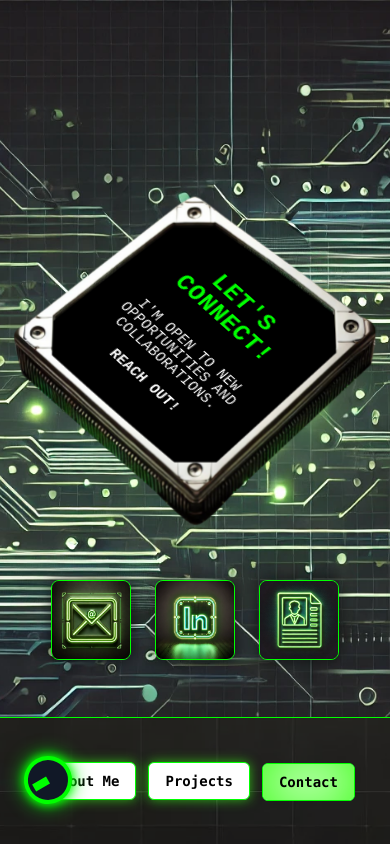
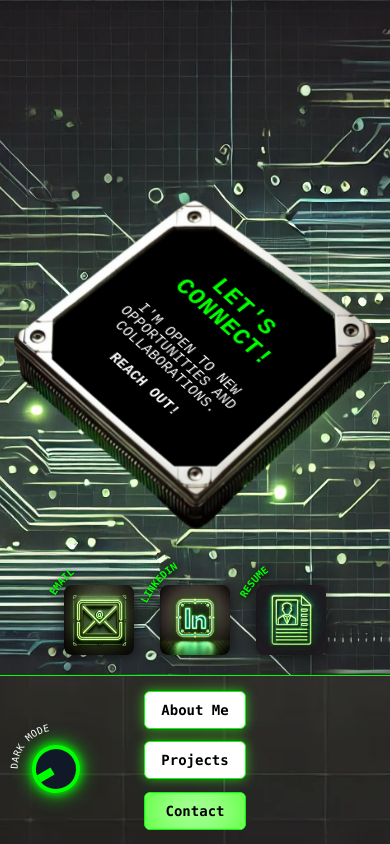
Before and after one commit to Eliav-Nachmani/portfolio, a Next.js app: page /contact in a window 390 px wide. Built offline with nearby package versions, Linux system fonts and the light colour scheme.

Commit message:
Front page updates

```diff
--- a/src/app/contact/page.tsx
+++ b/src/app/contact/page.tsx
@@ -2,9 +2,6 @@
 
 import Image from "next/image";
 import Link from "next/link";
-import FlickerIn from "@/components/layout/FlickerIn";
-
-
 
 export default function Contact() {
   return (
@@ -17,43 +14,54 @@ export default function Contact() {
         }}
       ></div>
 
+      {/* Shared Curved Path Definition (Used for All Icons) */}
+      <svg width="0" height="0">
+        <defs>
+          <path
+            id="sharedCurve"
+            d="M 10,90 Q 30,10 90,10"
+            fill="transparent"
+          />
+        </defs>
+      </svg>
+
       {/* Page Content - Ensures Everything is Centered */}
       <div className="relative flex flex-col-reverse md:flex-row md:grid md:grid-cols-12 items-center justify-center min-h-screen gap-10 md:gap-0">
         {/* Left Column - Contact Icons */}
         <div className="col-span-3 flex flex-col items-center justify-center space-y-16 md:space-y-24 relative z-10 h-full">
-          <div className="grid grid-cols-3 gap-6 md:flex md:flex-col md:space-y-16">
-            {/* Email Icon */}
-            <Link href="mailto:eliavyep@gmail.com" target="_blank">
-              <Image
-                src="/images/email-icon.webp"
-                alt="Email"
-                width={80}
-                height={80}
-                className="md:w-[120px] md:h-[120px] cursor-pointer border border-neon-green rounded-lg shadow-[0_0_15px_rgba(0,0,0,0.6)] transition-all duration-300 hover:shadow-[0_0_15px_#39ff14]"
-              />
-            </Link>
+        <div className="grid grid-cols-3 gap-24 smaller:gap-6 sm:gap-24 md:gap-8 md:flex md:flex-col md:space-y-16
+                transition-all duration-500 ease-in-out transform">
+            {[
+              { href: "mailto:eliavyep@gmail.com", src: "/images/email-icon.webp", label: "Email" },
+              { href: "https://www.linkedin.com/in/eliav-nachmani/", src: "/images/linkedin-icon.webp", label: "LinkedIn" },
+              { href: "/resume.pdf", src: "/images/resume.webp", label: "Resume" }
+            ].map(({ href, src, label }, index) => (
+              <div
+                key={index}
+                className="relative flex items-center justify-center transition-all duration-300 hover:shadow-[0_0_15px_#39ff14] border border-transparent hover:border-neon-green rounded-lg cursor-pointer"
+              >
+                {/* Shared Curved Text */}
+                <svg width="140" height="80" className="absolute -top-9 lg:-top-10 -left-9 lg:-left-10">
+                  <text className="uppercase text-[10px] md:text-[12px] font-bold fill-neon-green drop-shadow-[1px_1px_3px_rgba(0,0,0,1)]">
+                    <textPath href="#sharedCurve" startOffset="50%" textAnchor="middle">
+                      {label}
+                    </textPath>
+                  </text>
+                </svg>
 
-            {/* LinkedIn Icon */}
-            <Link href="https://www.linkedin.com/in/eliav-nachmani/" target="_blank">
-              <Image
-                src="/images/linkedin-icon.webp"
-                alt="LinkedIn"
-                width={80}
-                height={80}
-                className="md:w-[120px] md:h-[120px] cursor-pointer border border-neon-green rounded-lg shadow-[0_0_15px_rgba(0,0,0,0.6)] transition-all duration-300 hover:shadow-[0_0_15px_#39ff14]"
-              />
-            </Link>
+                {/* Icons */}
+                <Link href={href} target="_blank">
+                  <Image
+                    src={src}
+                    alt={label}
+                    width={300}
+                    height={300}
+                    className="w-[70px] h-[70px] sm:w-[100px] sm:h-[100px] md:w-[120px] md:h-[120px] rounded-lg shadow-[0_0_15px_rgba(0,0,0,0.6)]"
+                  />
+                </Link>
+              </div>
 
-            {/* Resume Download Icon */}
-            <Link href="/resume.pdf" target="_blank">
-              <Image
-                src="/images/resume.webp"
-                alt="Resume"
-                width={80}
-                height={80}
-                className="md:w-[120px] md:h-[120px] cursor-pointer border border-neon-green rounded-lg shadow-[0_0_15px_rgba(0,0,0,0.6)] transition-all duration-300 hover:shadow-[0_0_15px_#39ff14]"
-              />
-            </Link>
+            ))}
           </div>
         </div>
 
@@ -72,18 +80,13 @@ export default function Contact() {
 
             {/* Text Inside Chip - Fully Contained with Padding & Centered */}
             <div className="absolute inset-0 flex flex-col items-center justify-center text-center p-6 md:p-14 max-w-[60%] mx-auto rotate-[42deg] skew-x-[-10deg] -mt-[40px] sm:-mt-[100px] ">
-
               <h1 className="text-2xl md:text-4xl lg:text-4xl font-bold text-neon-green tracking-wide animate-flicker leading-[1] fade-in">
                 Let's Connect!
               </h1>
 
-              <h2
-                className="fade-in text-sm md:text-lg lg:text-xl text-white tracking-wide mt-6 animate-flicker leading-[1] "
-
-              >
-                I'm open to new opportunities and collaborations.<br /><br /><b>reach out!</b>
+              <h2 className="fade-in text-sm md:text-lg lg:text-xl text-white tracking-wide mt-6 animate-flicker leading-[1] ">
+                I'm open to new opportunities and collaborations.<br /><br /><b>Reach out!</b>
               </h2>
-
             </div>
           </div>
         </div>
--- a/src/app/layout.tsx
+++ b/src/app/layout.tsx
@@ -29,16 +29,6 @@ export default function RootLayout({
       <body
         className={`${geistSans.variable} ${geistMono.variable} antialiased relative min-h-screen bg-black text-white`}
       >
-        {/* Color Overlay */}
-        <div
-          id="color-overlay"
-          className="absolute inset-0 z-50 pointer-events-none transition-all duration-500"
-          style={{
-            mixBlendMode: "multiply",
-            backgroundColor: "rgba(0, 255, 0, 0.2)", // Default to green tint
-          }}
-        ></div>
-
         {/* Wrap the app inside KnobWrapper & ClientWrapper */}
         <KnobWrapper>
           <ClientWrapper>{children}</ClientWrapper>
--- a/src/components/layout/ClientWrapper.tsx
+++ b/src/components/layout/ClientWrapper.tsx
@@ -29,10 +29,10 @@ export default function ClientWrapper({ children }: { children: React.ReactNode
       )}
 
       {/* Page Content - Takes 85% of screen height and scrolls if needed */}
-      <div className="relative w-full h-[85vh] min-h-[85vh] overflow-auto">{currentPage}</div>
+      <div className="relative w-full h-[85vh] min-h-[85vh] smaller:h-[80vh] smaller:min-h-[80vh] overflow-auto">{currentPage}</div>
 
       {/* Navbar stays fixed at 15% of screen height */}
-      <div className="h-[15vh] flex items-center justify-center border-t border-neon-green z-50 fixed bottom-0 left-0 w-full bg-black">
+      <div className="h-[15vh] smaller:h-[20vh] flex items-center justify-center border-t border-neon-green z-50 fixed bottom-0 left-0 w-full bg-black">
         <Navigation />
       </div>
     </div>
--- a/src/components/layout/Knob.tsx
+++ b/src/components/layout/Knob.tsx
@@ -3,14 +3,13 @@
 import { useState, useRef } from "react";
 
 interface KnobProps {
-  setTheme: (theme: string) => void;
+  setAngle: (angle: number) => void;
 }
 
-const Knob: React.FC<KnobProps> = ({ setTheme }) => {
-  const [angle, setAngle] = useState(-120); // Starts at 7 o’clock
+const Knob: React.FC<KnobProps> = ({ setAngle }) => {
+  const [angle, setLocalAngle] = useState(-120);
   const knobRef = useRef<HTMLDivElement>(null);
 
-  // Handle Mouse Drag Rotation
   const handleMouseDown = (event: React.MouseEvent) => {
     event.preventDefault();
     let startY = event.clientY;
@@ -18,13 +17,10 @@ const Knob: React.FC<KnobProps> = ({ setTheme }) => {
 
     const handleMouseMove = (moveEvent: MouseEvent) => {
       let deltaY = startY - moveEvent.clientY;
-      let newAngle = Math.max(-120, Math.min(120, startAngle + deltaY * 1)); // Smooth rotation limit
+      let newAngle = Math.max(-120, Math.min(120, startAngle + deltaY * 2.5));
 
+      setLocalAngle(newAngle);
       setAngle(newAngle);
-
-      // Update theme based on rotation range
-      if (newAngle < 0) setTheme("off"); // 7 o’clock = Transparent
-      else setTheme("red"); // 5 o’clock = Red
     };
 
     const handleMouseUp = () => {
@@ -38,17 +34,32 @@ const Knob: React.FC<KnobProps> = ({ setTheme }) => {
 
   return (
     <div className="relative flex flex-col items-center cursor-pointer">
+      {/* SVG for Circular Text */}
+      <svg className="absolute -top-6 w-24 h-24" viewBox="0 0 100 100">
+        <defs>
+          <path
+            id="curve"
+            d="M 10,50 A 40,40 0 1,1 90,50" // Creates a half-circle path
+          />
+        </defs>
+        <text className="fill-white text-[10px] font-normal uppercase tracking-wide">
+          <textPath href="#curve" startOffset="0%" textAnchor="start">
+            Dark Mode
+          </textPath>
+        </text>
+      </svg>
+
+      {/* Knob */}
       <div
         ref={knobRef}
         onMouseDown={handleMouseDown}
         className="relative w-12 h-12 bg-gray-900 border-4 border-neon-green rounded-full shadow-neon select-none flex items-center justify-center"
         style={{
           transform: `rotate(${angle}deg)`,
-          transition: "transform 0.1s linear", // Smooth rotation
+          transition: "transform 0.1s linear",
         }}
       >
-        {/* Knob Indicator */}
-        <div className="absolute w-2 h-4 bg-neon-green top-1 left-1/2 transform -translate-x-1/2"></div>
+        <div className="absolute w-2 h-4 bg-neon-green top-0 left-1/2 transform -translate-x-1/2"></div>
       </div>
     </div>
   );
--- a/src/components/layout/KnobWrapper.tsx
+++ b/src/components/layout/KnobWrapper.tsx
@@ -4,38 +4,41 @@ import { useEffect, useState } from "react";
 import Knob from "@/components/layout/Knob"; // Import the Knob component
 
 const KnobWrapper = ({ children }: { children: React.ReactNode }) => {
-  const [theme, setTheme] = useState("off"); // "off" (transparent) or "red"
+  const [angle, setAngle] = useState(-120); // Default knob position
+  const [opacity, setOpacity] = useState(0); // Dynamic opacity
 
   useEffect(() => {
     const overlay = document.getElementById("color-overlay");
     if (!overlay) return;
 
-    // transition effect
-    overlay.style.transition = "background-color 1s";
+    // Map angle (-120 to 120) to opacity (0 to 0.9)
+    const newOpacity = ((angle + 120) / 240) * 0.9; // Normalize range
 
-    // Apply colors
-    overlay.style.backgroundColor = theme === "off" ? "transparent" : "rgba(255, 0, 0, 0.9)";
-  }, [theme]);
+    // Smooth transition effect
+    overlay.style.transition = "background-color 0.3s ease-out";
+    overlay.style.backgroundColor = `rgba(255, 0, 0, ${newOpacity.toFixed(2)})`; // Update transparency
+    setOpacity(newOpacity); // Update state for reference
+  }, [angle]);
 
   return (
     <div className="relative">
+      {/* App Content */}
+      {children}
+
+      {/* Pass Theme Control to Knob */}
+      <div className="absolute bottom-[4%] smaller:bottom-[6%] left-8 z-50">
+        <Knob setAngle={setAngle} /> {/* Pass function to update angle */}
+      </div>
+
       {/* Color Overlay */}
       <div
         id="color-overlay"
         className="absolute inset-0 z-50 pointer-events-none"
         style={{
-          mixBlendMode: "color",
-          backgroundColor: "transparent", // Default (off)
+          mixBlendMode: "multiply",
+          backgroundColor: `rgba(255, 0, 0, ${opacity.toFixed(2)})`, // Controlled by knob
         }}
       ></div>
-
-      {/* App Content */}
-      {children}
-
-      {/* Pass Theme Control to Knob */}
-      <div className="absolute bottom-10 left-6 z-50">
-        <Knob setTheme={setTheme} /> {/* Pass the setTheme function */}
-      </div>
     </div>
   );
 };
--- a/src/components/layout/Navigation.tsx
+++ b/src/components/layout/Navigation.tsx
@@ -26,10 +26,10 @@ const Navigation = () => {
       }}
     >
       {/* White Overlay */}
-      <div className="absolute inset-0 bg-black opacity-50 pointer-events-none"></div>
+      <div className="absolute inset-0 bg-black opacity-35 pointer-events-none"></div>
 
       {/* Navigation Buttons (Wraps on Small Screens) */}
-      <div className="relative flex flex-wrap justify-center gap-3 md:space-x-10">
+      <div className="relative flex flex-wrap justify-center gap-3 md:space-x-10 smaller:flex-col smaller:flex-row">
         {[
           { label: "About Me", path: "/" },
           { label: "Projects", path: "/projects" },
@@ -46,7 +46,7 @@ const Navigation = () => {
                   router.push(path);
                 }
               }}
-              className={`relative text-sm md:text-lg px-4 md:px-8 py-2 md:py-4 font-semibold border border-neon-green rounded-md transition-all duration-300 transform
+              className={`relative text-sm md:text-lg px-4 md:px-8 py-2 md:py-4 font-semibold border border-neon-green rounded-md transition-all duration-500 ease-in-out transform
                 ${
                   isActive
                     ? "bg-white text-black border-neon-green shadow-[inset_0_0_50px_#39ff14] translate-y-[1px]"
--- a/src/components/layout/SideImages.tsx
+++ b/src/components/layout/SideImages.tsx
@@ -78,8 +78,8 @@ const SideImages: React.FC<SideImagesProps> = ({ position, images }) => {
         >
           <h2 className="text-xs md:text-sm mb-5">
             {position === "left"
-              ? "A couple more Tech & Dev Tools I've been working with"
-              : "I also worked a lot with these Design & Management Tools"}
+              ? "Tech & Dev Tools I've been working with:"
+              : "Design & Management Tools I'm experienced with:"}
           </h2>
 
           <p className="text-neon-green text-xs lg:text-lg xl:text-xl 2xl:text-2xl font-bold mt-2">
--- a/src/components/layout/Slider.tsx
+++ b/src/components/layout/Slider.tsx
@@ -30,8 +30,8 @@ const Slider: React.FC<SliderProps> = ({ value, onChange }) => {
     <div
       className={`absolute ${
         isMobile
-          ? "top-5 left-1/2 transform -translate-x-1/2 w-[85%] h-6" // Mobile: Bigger, horizontally placed
-          : "right-20 top-1/2 transform -translate-y-1/2 w-6 h-80" // Desktop: Closer, Bigger
+          ? "top-[5%] left-[50%] transform -translate-x-1/2 w-[85%] h-6" // Mobile: Bigger, horizontally placed
+          : "right-[8%] lg:right-[18%] top-[45%] transform -translate-y-1/2 w-6 h-80" // Desktop: Closer, Bigger
       } bg-black border border-neon-green rounded-full flex justify-center items-center shadow-[0_0_20px_#39ff14]`}
     >
       {/* Hidden Native Slider */}
--- a/tailwind.config.js
+++ b/tailwind.config.js
@@ -13,8 +13,12 @@ export default {
         'neon-green': '#00ff00', // ✅ Now Tailwind recognizes bg-neon-green
         'dark-bg': '#0a0a0a',
       },
+      screens: {
+        smaller: { max: "500px" }, // ✅ Custom breakpoint for screens below 500px
+      },
     },
   },
+
   plugins: [
     function ({ addUtilities }) {
       addUtilities({
```
